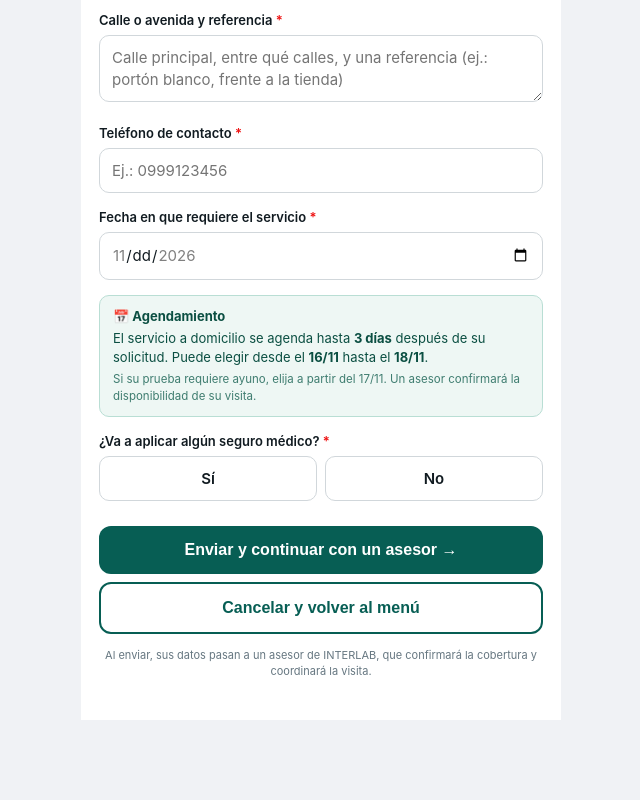
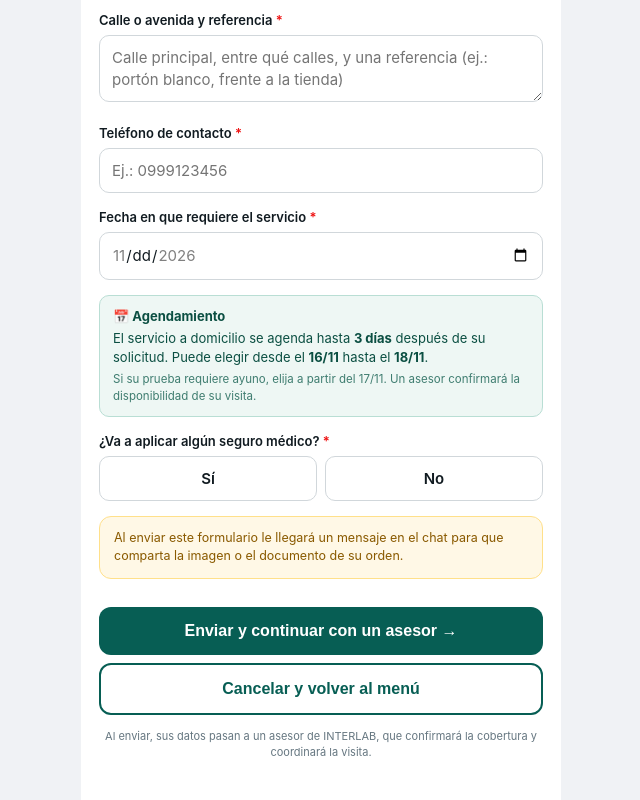
Before and after one commit to jcpaez72-stack/internova-domicilio, a plain HTML site: page index.html in a window 1280 px wide. Shown: the part 436-1236 px from the top of the page, without its empty margins (319-959 px from the left). Before the commit the page ends 1156 px from the top, so only its background shows below. Drawn offline with Linux system fonts and the light colour scheme.

Commit message:
Domicilio: nota «le llegará un mensaje en el chat para que comparta la imagen o el documento de su orden» (igual que Cotización) — JC 15-nov
Co-Authored-By: Claude Fable 5.2 <noreply@anthropic.com>

```diff
--- a/index.html
+++ b/index.html
@@ -103,6 +103,9 @@ body{margin:0;font-family:-apple-system,BlinkMacSystemFont,"Segoe UI",Roboto,Ari
       </div>
       <div class="err" id="e_seguro">Seleccione una opción.</div>
       <div id="segAviso" class="hidden" style="margin-top:8px;background:var(--amberbg);border:1px solid var(--amberbd);color:var(--amber);border-radius:10px;padding:10px 12px;font-size:12.5px">Le informamos que para el servicio a domicilio no aplican ODAS ni Copagos.</div>
+    </div>
+    <div class="pre" style="margin-top:14px">
+      Al enviar este formulario le llegará un mensaje en el chat para que comparta la imagen o el documento de su orden.
     </div>
     <div class="err" id="e_global" style="text-align:center">Complete los campos obligatorios.</div>
     <button class="btn" id="btn" type="button">Enviar y continuar con un asesor →</button>
```
